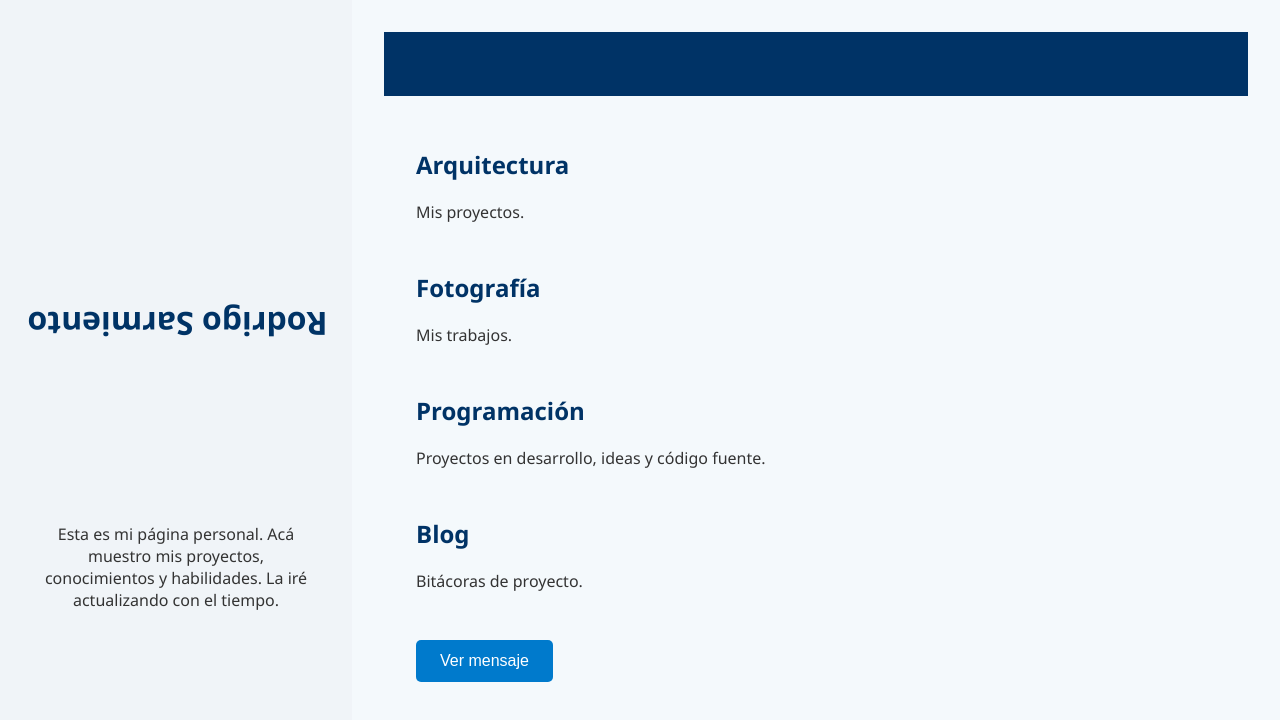
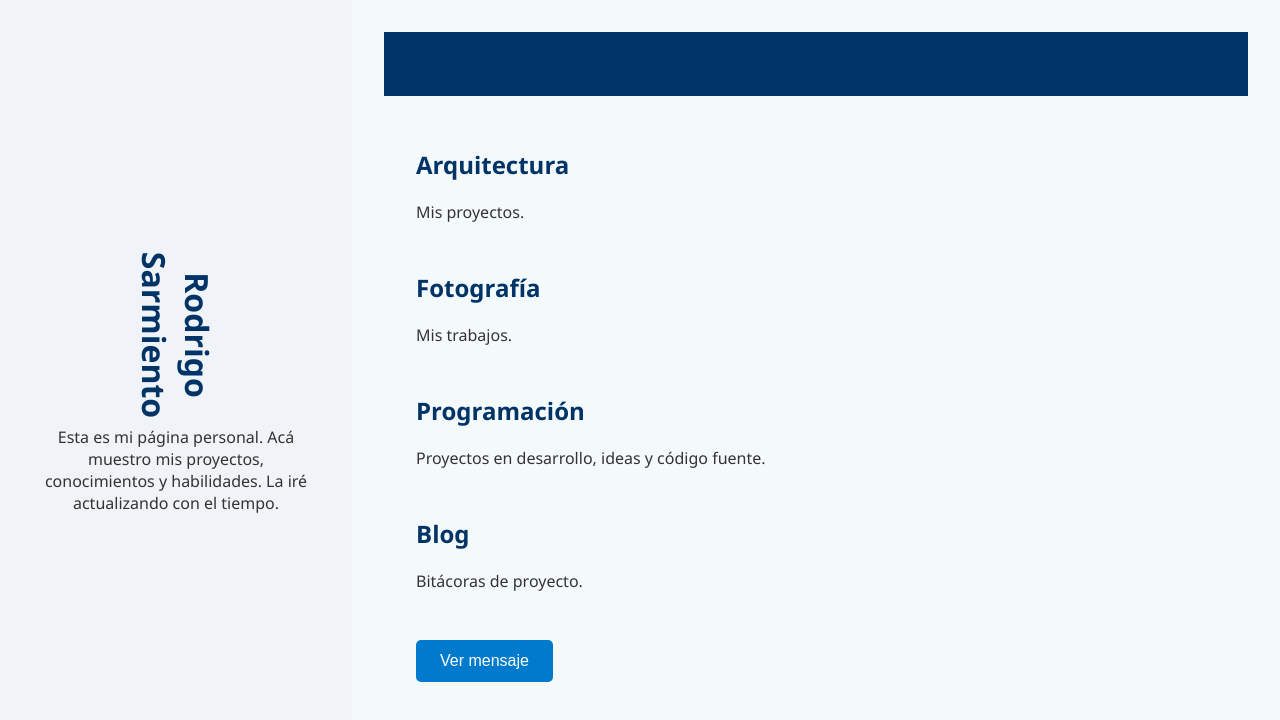
Before and after one commit to rodrigo-sarmiento/mi-pagina, a plain HTML site: page index.html in a window 1280 px wide. Drawn offline with Linux system fonts and the light colour scheme.

Commit message:
Update style.css

```diff
--- a/style.css
+++ b/style.css
@@ -22,7 +22,6 @@ body {
 }
 
 .titulo-lateral h1 {
-  writing-mode: vertical-rl;
   transform: rotate(90deg);
   font-size: 2rem;
   margin-bottom: 2rem;
```
